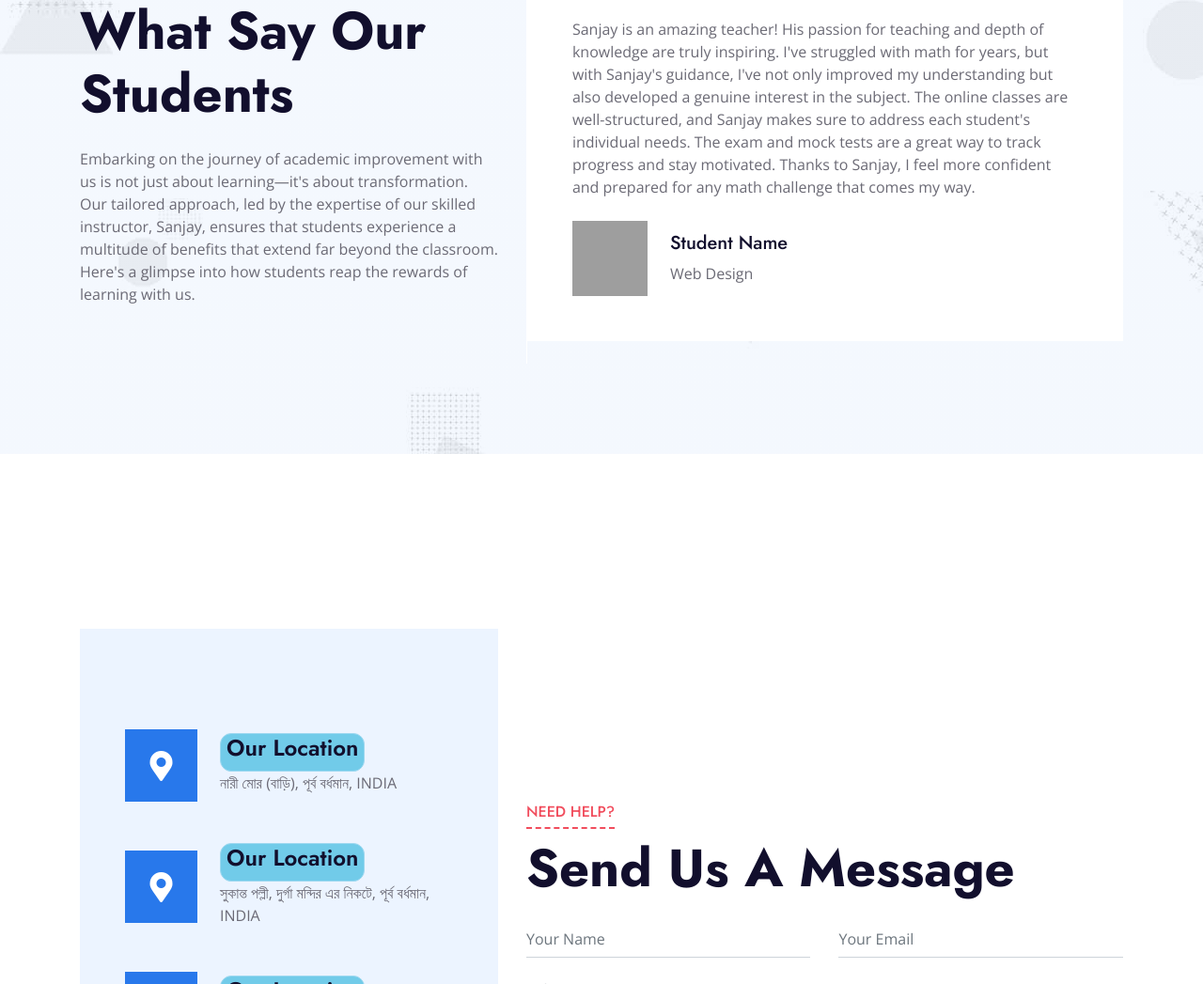
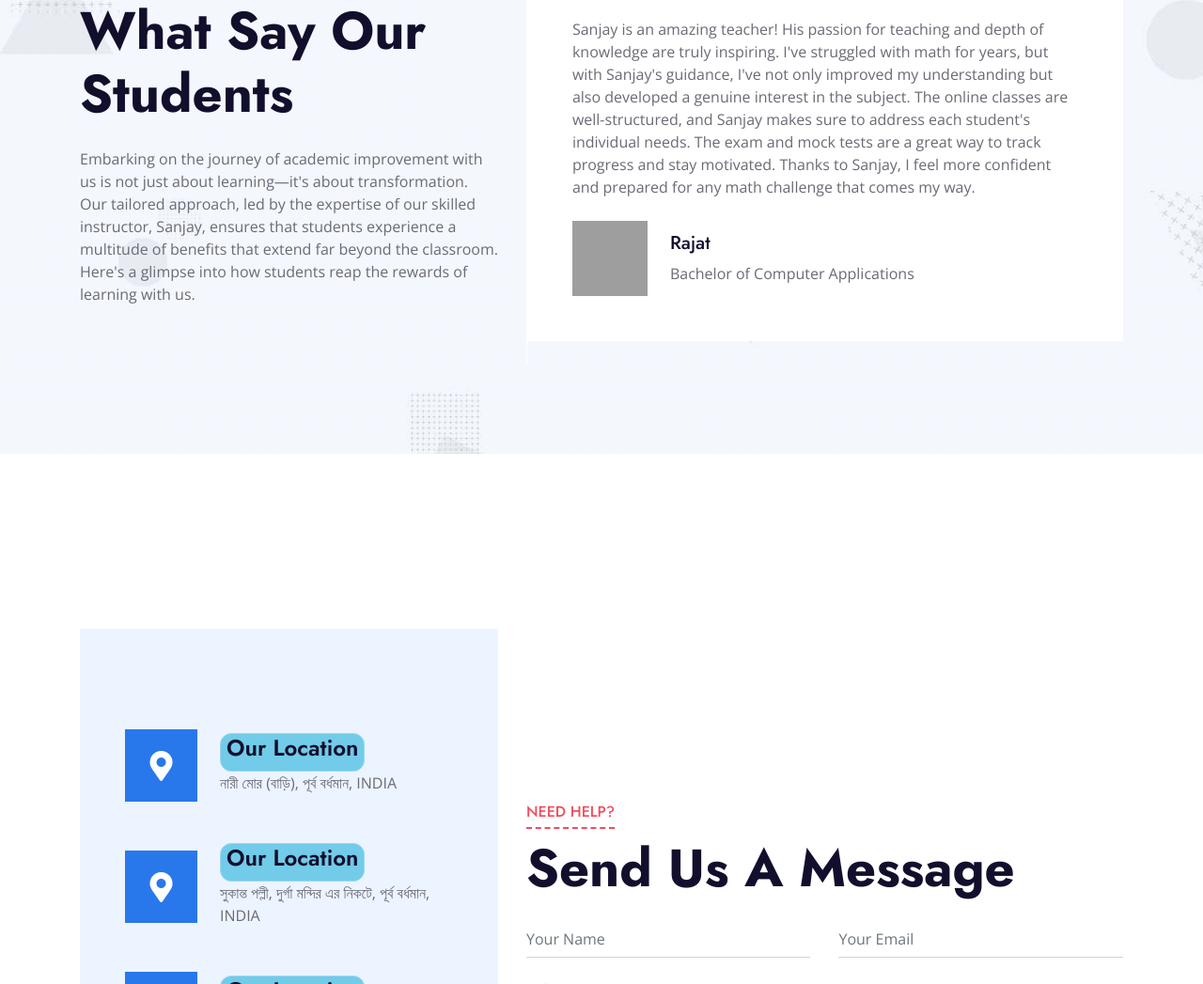
Before and after one commit to SANJAYBURMAN1234/SANJAYBURMAN1234.github.io, a plain HTML site: page index.html in a window 1280 px wide. Shown: the part 4226-5273 px from the top of the page at 94% size. Drawn offline with nearby package versions, Linux system fonts and the light colour scheme; grey boxes are pictures that could not be loaded.

Commit message:
Update index.html

```diff
--- a/index.html
+++ b/index.html
@@ -464,8 +464,8 @@
                             <div class="d-flex flex-shrink-0 align-items-center mt-4">
                                 <img class="img-fluid mr-4" src="img/testimonial-1.jpg" alt="">
                                 <div>
-                                    <h5>Student Name</h5>
-                                    <span>Web Design</span>
+                                    <h5>Pratim</h5>
+                                    <span>Diploma Engineering</span>
                                 </div>
                             </div>
                         </div>
@@ -475,8 +475,8 @@
                             <div class="d-flex flex-shrink-0 align-items-center mt-4">
                                 <img class="img-fluid mr-4" src="img/testimonial-2.JPG" alt="">
                                 <div>
-                                    <h5>Student Name</h5>
-                                    <span>Web Design</span>
+                                    <h5>Rajat</h5>
+                                    <span>Bachelor of Computer Applications</span>
                                 </div>
                             </div>
                         </div>
@@ -486,8 +486,8 @@
                             <div class="d-flex flex-shrink-0 align-items-center mt-4">
                                 <img class="img-fluid mr-4" src="img/testimonial-3.jpg" alt="">
                                 <div>
-                                    <h5>Student Name</h5>
-                                    <span>Web Design</span>
+                                    <h5>Swagnik</h5>
+                                    <span>-</span>
                                 </div>
                             </div>
                         </div>
@@ -497,7 +497,7 @@
                             <div class="d-flex flex-shrink-0 align-items-center mt-4">
                                 <img class="img-fluid mr-4" src="img/testimonial-4.png" alt="">
                                 <div>
-                                    <h5>Student Name</h5>
+                                    <h5>Aditya</h5>
                                     <span>Engineering CSE</span>
                                 </div>
                             </div>
```
